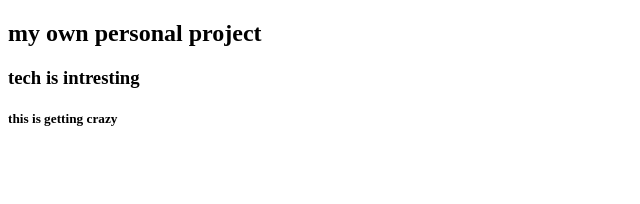
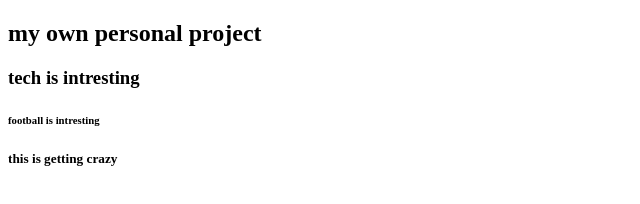
Before and after one commit to justaustinm/second-project, a plain HTML site: page index.html in a window 1280 px wide. Shown: the whole page, without its empty margins (0-640 px from the left). Drawn offline with Linux system fonts and the light colour scheme.

Commit message:
football is intresting

```diff
--- a/index.html
+++ b/index.html
@@ -8,6 +8,7 @@
  <body>
     <h2>my own personal project
         <h3>tech is intresting
+         <h6>football is intresting
          <h5>this is getting crazy
             </h4>
         </h3>
```
